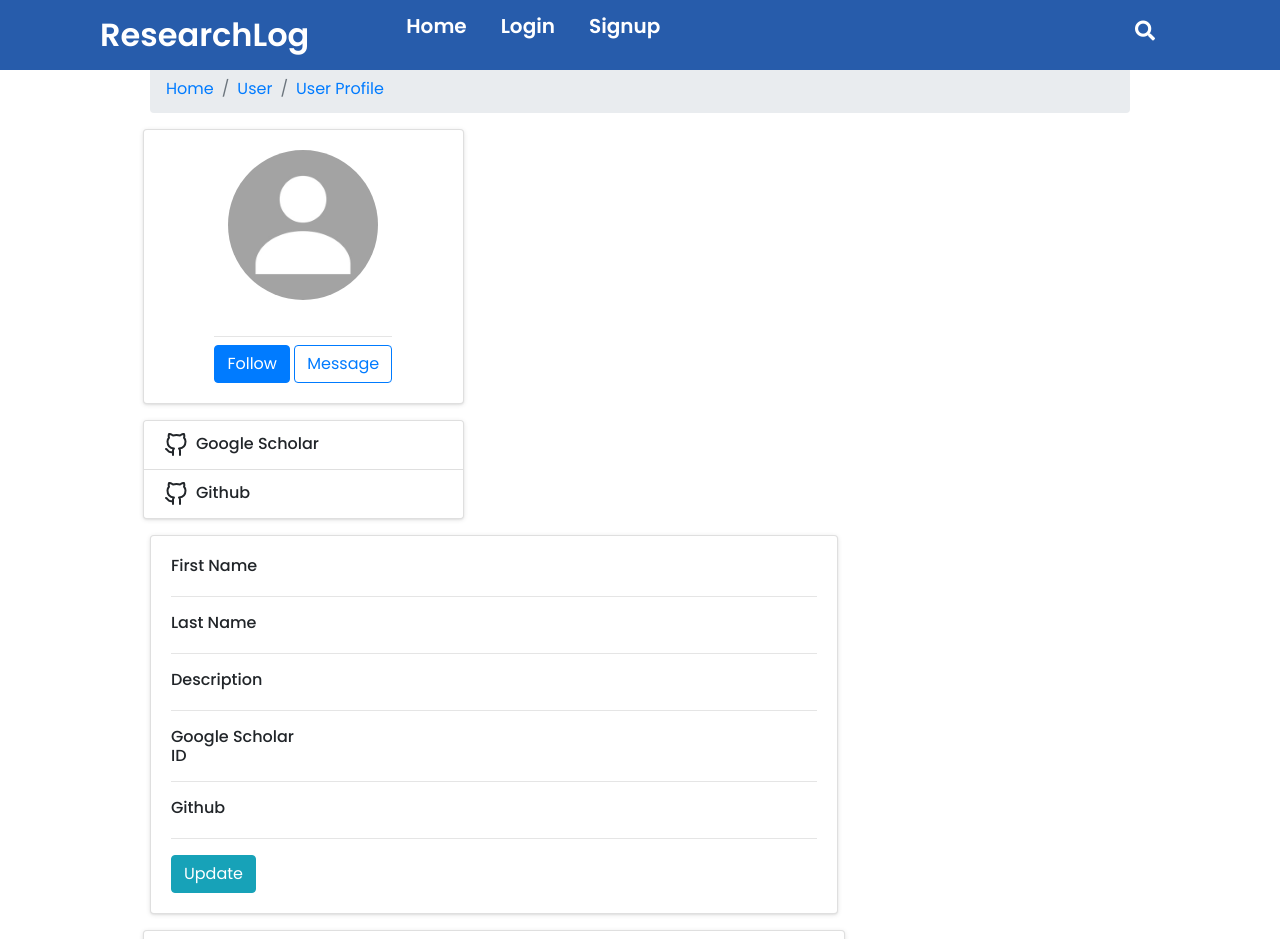
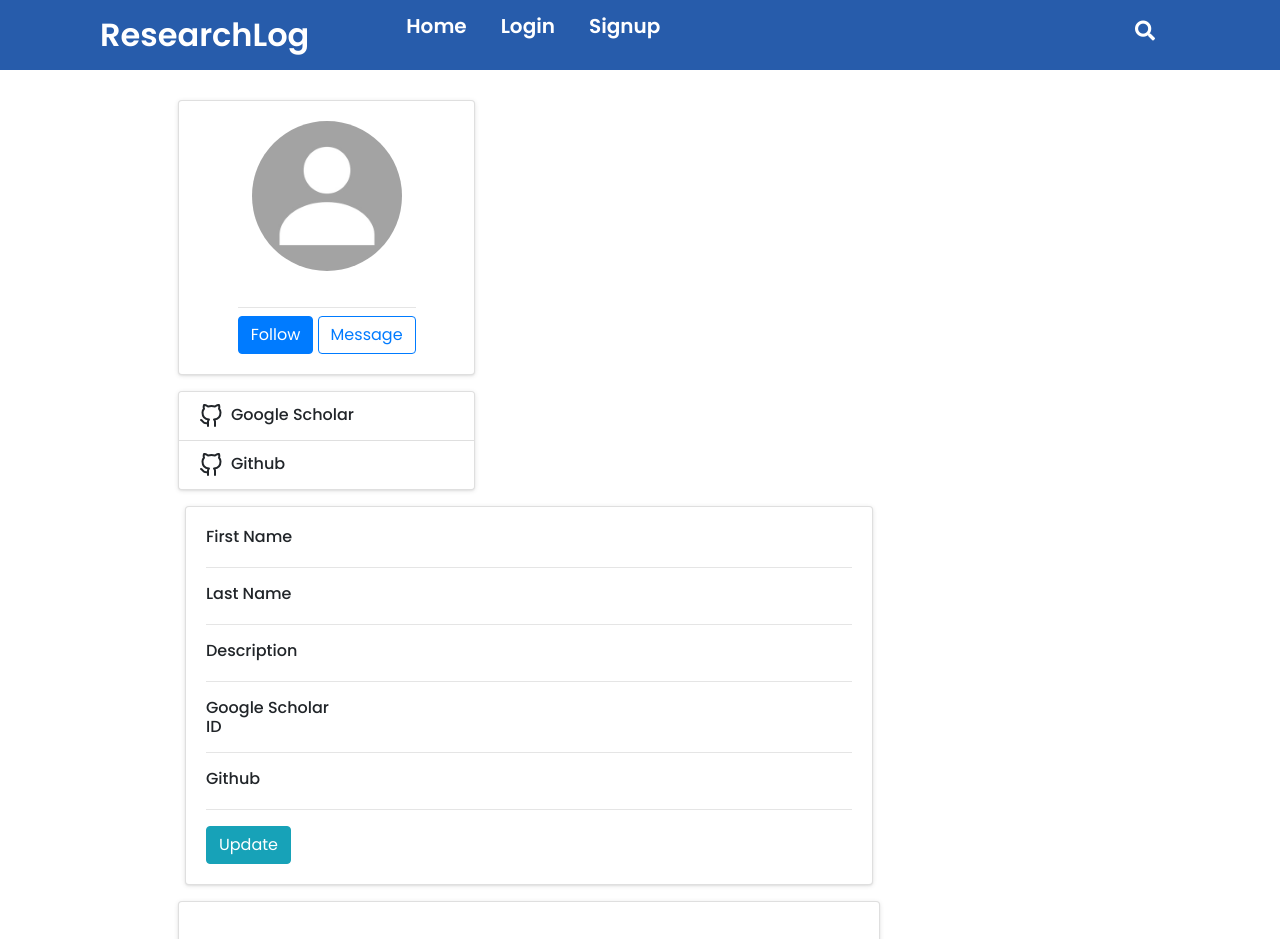
Before and after one commit to mominul/ResearchLog, a Django app: page /profile/ in a window 1280 px wide. Shown: the top 939 px of the page. Run offline with Django 4.2, Linux system fonts and the light colour scheme.

Commit message:
Redundant nav bar removed

```diff
--- a/profile/static/psstyle.css
+++ b/profile/static/psstyle.css
@@ -8,7 +8,7 @@ body{
     background-color: #e2e8f0;
 }
 .main-body {
-    padding: 65px;
+    padding: 100px;
 }
 
 .card {
--- a/profile/templates/profile_user.html
+++ b/profile/templates/profile_user.html
@@ -13,7 +13,7 @@
 <div class="container">
     <div class="main-body">
 
-          <!-- Breadcrumb -->
+          {% comment %} <!-- Breadcrumb -->
           <nav aria-label="breadcrumb" class="main-breadcrumb">
             <ol class="breadcrumb">
               <li class="breadcrumb-item"><a href="index.html">Home</a></li>
@@ -21,7 +21,7 @@
               <li class="breadcrumb-item active" aria-current="page"><a href="#">User Profile</a></li>
             </ol>
           </nav>
-          <!-- /Breadcrumb -->
+          <!-- /Breadcrumb --> {% endcomment %}
 
           <div class="row gutters-sm">
             <div class="col-md-4 mb-3">
```
